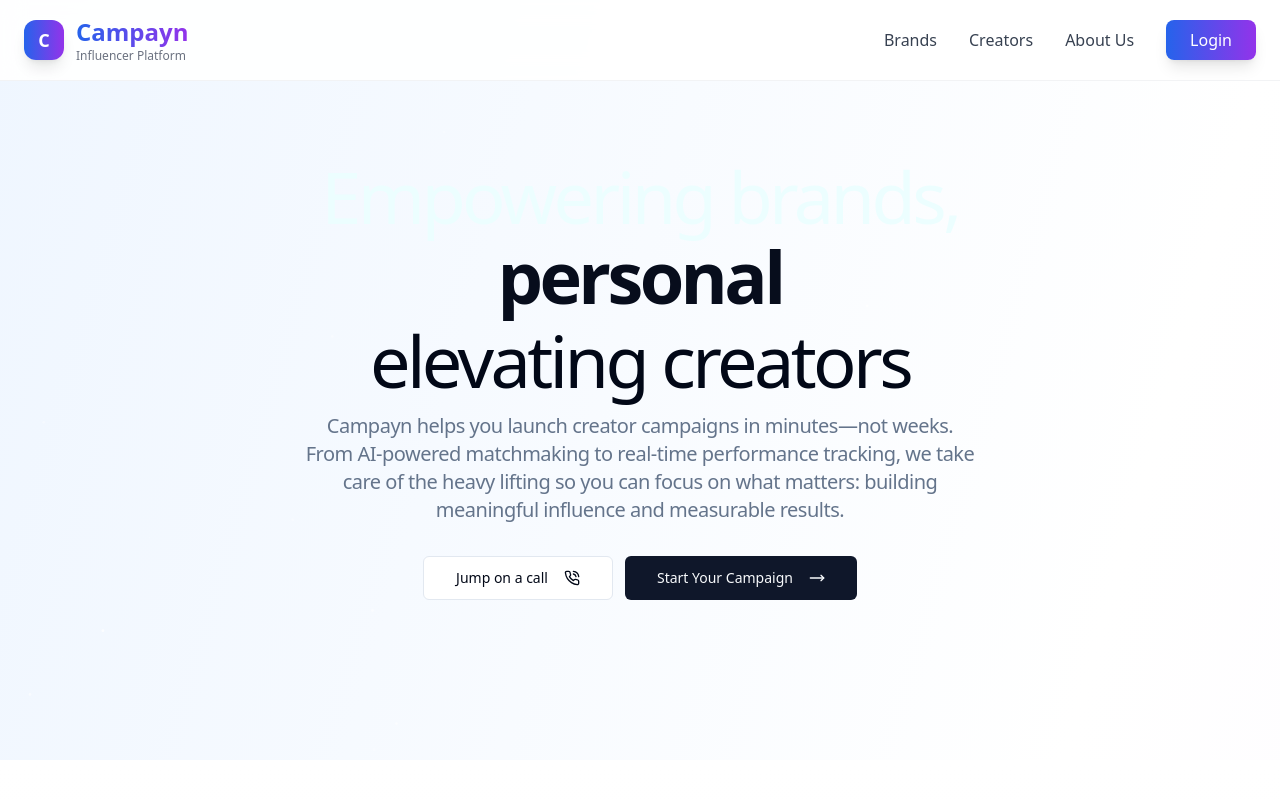
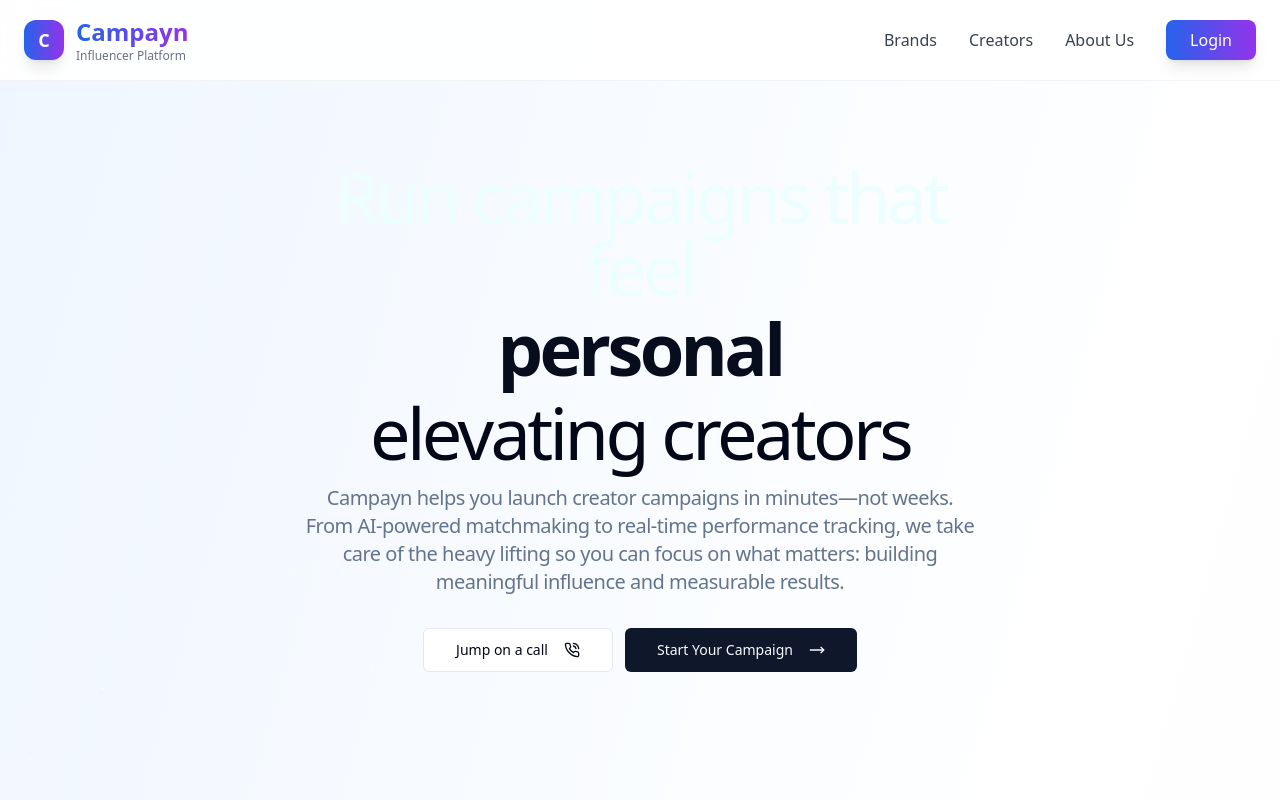
Before and after one commit to TeamCampayn/campayn_frontend, a React (Vite) app: page / in a window 1280 px wide. Shown: the top 800 px of the page. Built offline with nearby package versions, Linux system fonts and the light colour scheme.

Commit message:
Fix hero section text
Moved "Run campaigns that feel" above the animated text in the hero section.

```diff
--- a/src/components/ui/Hero.tsx
+++ b/src/components/ui/Hero.tsx
@@ -1,4 +1,3 @@
-
 import { useEffect, useMemo, useState, useRef } from "react";
 import { motion } from "framer-motion";
 import { MoveRight, PhoneCall } from "lucide-react";
@@ -372,7 +371,7 @@ function Hero() {
         <div className="flex gap-8 py-20 lg:py-40 items-center justify-center flex-col">
           <div className="flex gap-4 flex-col">
             <h1 className="text-5xl md:text-7xl max-w-2xl tracking-tighter text-center font-regular">
-              <span className="text-spektr-cyan-50">Empowering brands,</span>
+              <span className="text-spektr-cyan-50">Run campaigns that feel</span>
               <span className="relative flex w-full justify-center overflow-hidden text-center md:pb-4 md:pt-1">
                 &nbsp;
                 {titles.map((title, index) => (
```
